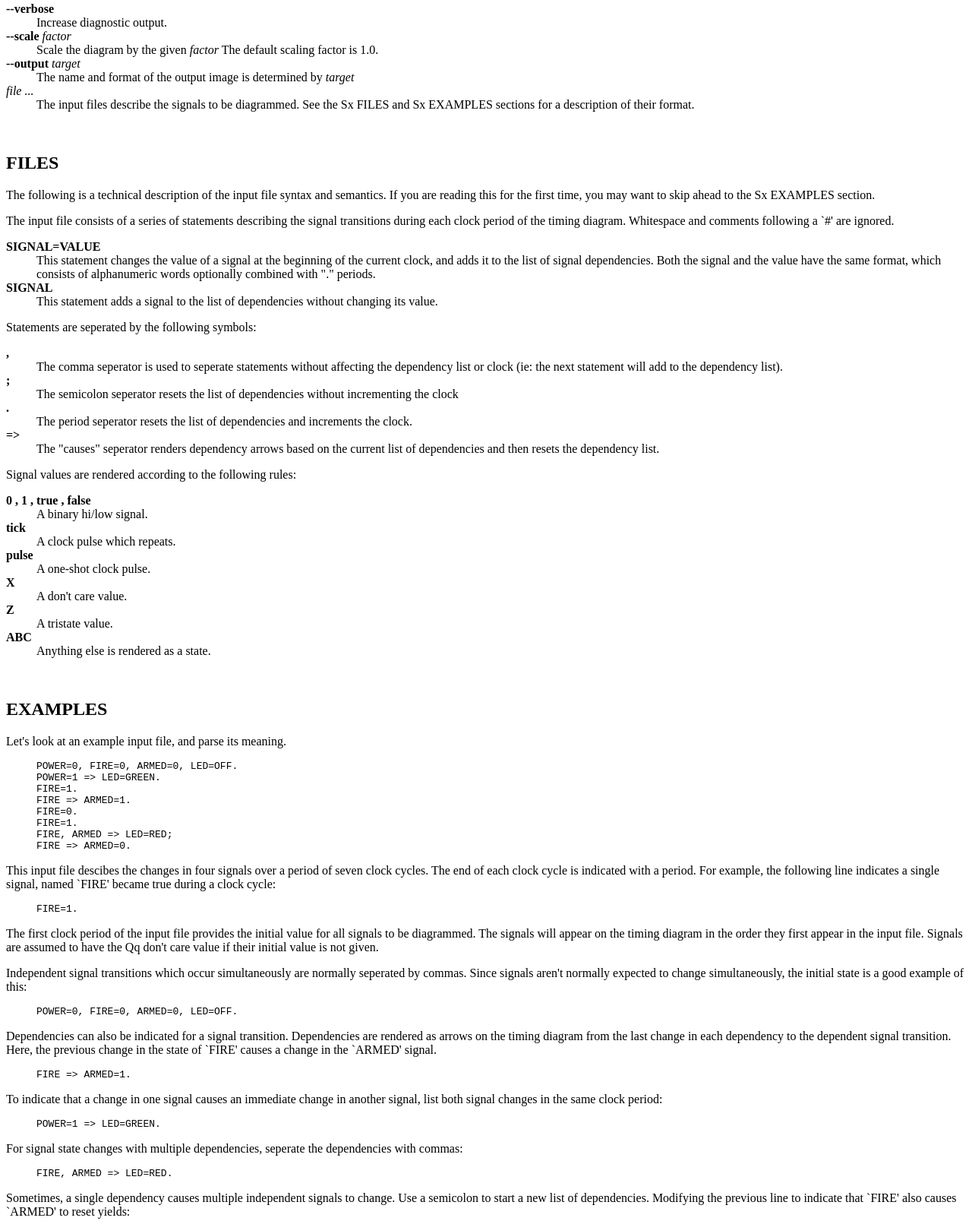
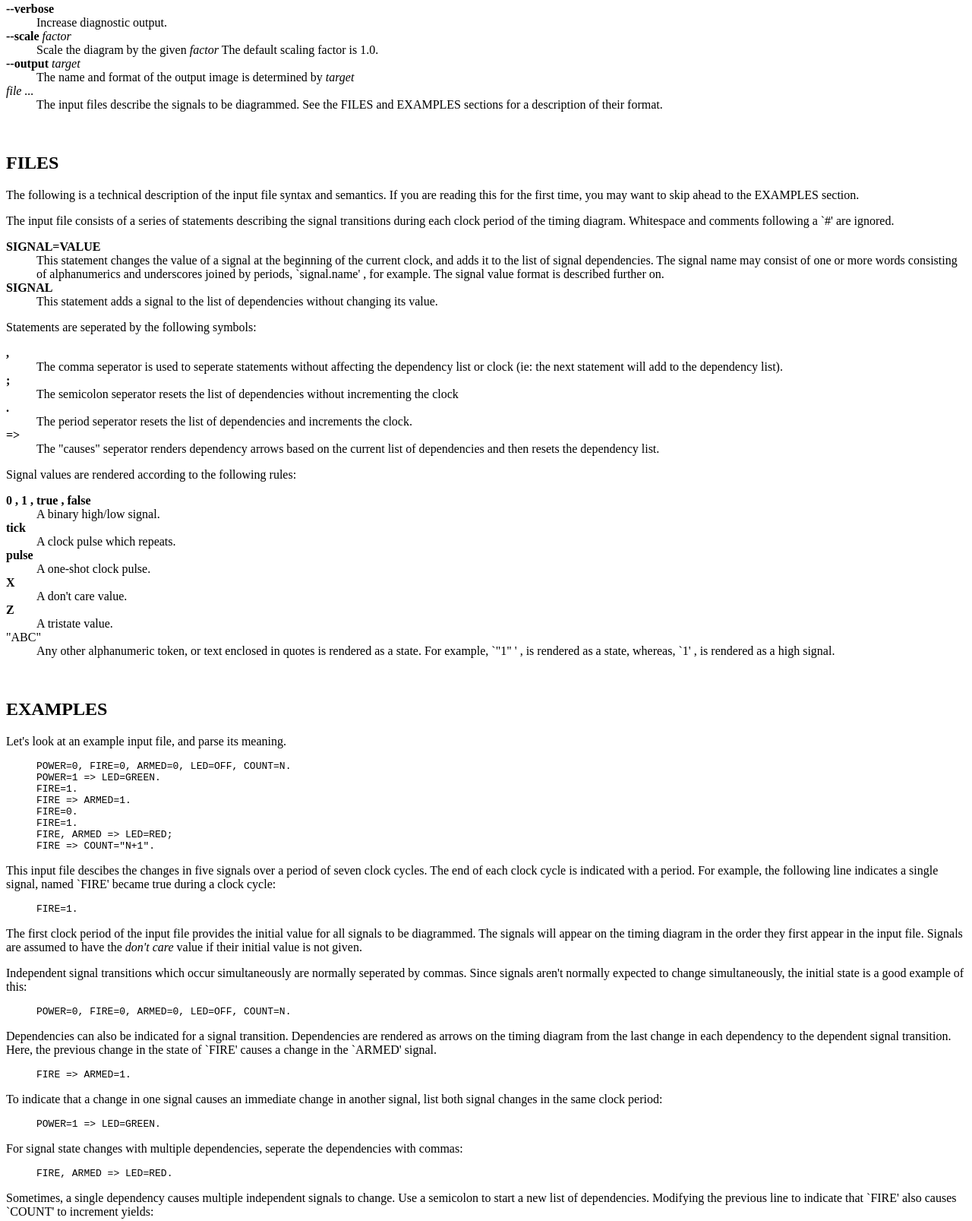
Before and after one commit to fenugrec/drawtiming, a plain HTML site: page drawtiming/doc/drawtiming.html in a window 1280 px wide. Shown: the part 512-2119 px from the top of the page at 76% size. Drawn offline with Linux system fonts and the light colour scheme.

Commit message:
add support for quoted values and update example
svn path=/trunk/; revision=30

```diff
--- a/drawtiming/doc/drawtiming.html
+++ b/drawtiming/doc/drawtiming.html
@@ -83,10 +83,10 @@ The name and format of the output image is determined by
 
 <DD>
 The input files describe the signals to be diagrammed.  See the
-Sx FILES
+FILES
 
 and
-Sx EXAMPLES
+EXAMPLES
 
 sections for a description of their format.
 </DL>
@@ -98,7 +98,7 @@ sections for a description of their format.
 The following is a technical description of the input file syntax and
 semantics.  If you are reading this for the first time, you may want
 to skip ahead to the
-Sx EXAMPLES
+EXAMPLES
 
 section.
 <P>
@@ -117,9 +117,13 @@ are ignored.
 <DT><B>SIGNAL=VALUE</B>
 <DD>
 This statement changes the value of a signal at the beginning of the
-current clock, and adds it to the list of signal dependencies.  Both
-the signal and the value have the same format, which consists of
-alphanumeric words optionally combined with &quot;.&quot; periods.
+current clock, and adds it to the list of signal dependencies.  The
+signal name may consist of one or more words consisting of
+alphanumerics and underscores joined by periods,
+`signal.name'
+
+,
+for example.  The signal value format is described further on.
 <DT><B>SIGNAL</B>
 <DD>
 This statement adds a signal to the list of dependencies without
@@ -161,7 +165,7 @@ Signal values are rendered according to the following rules:
 
 <DT><B>0 , 1 , true , false</B>
 <DD>
-A binary hi/low signal.
+A binary high/low signal.
 <DT><B>tick</B>
 <DD>
 A clock pulse which repeats.
@@ -174,9 +178,22 @@ A don't care value.
 <DT><B>Z</B>
 <DD>
 A tristate value.
-<DT><B>ABC</B>
+<DT>&quot;ABC&quot
+
+
 <DD>
-Anything else is rendered as a state.
+Any other alphanumeric token, or text enclosed in quotes is rendered
+as a state.  For example,
+`&quot;1&quot;
+
+'
+
+,
+is rendered as a state, whereas,
+`1'
+
+,
+is rendered as a high signal.
 </DL>
 <P>
 
@@ -189,20 +206,20 @@ Let's look at an example input file, and parse its meaning.
 
 <BLOCKQUOTE>
 <PRE>
-POWER=0, FIRE=0, ARMED=0, LED=OFF.
+POWER=0, FIRE=0, ARMED=0, LED=OFF, COUNT=N.
 POWER=1 =&gt; LED=GREEN.
 FIRE=1.
 FIRE =&gt; ARMED=1.
 FIRE=0.
 FIRE=1.
 FIRE, ARMED =&gt; LED=RED;
-FIRE =&gt; ARMED=0.
+FIRE =&gt; COUNT=&quot;N+1&quot;.
 </PRE>
 </BLOCKQUOTE>
 
 <P>
 
-This input file descibes the changes in four signals over a period of
+This input file descibes the changes in five signals over a period of
 seven clock cycles.  The end of each clock cycle is indicated with a
 period.  For example, the following line indicates a single signal,
 named
@@ -219,7 +236,7 @@ The first clock period of the input file provides the initial value
 for all signals to be diagrammed.  The signals will appear on the
 timing diagram in the order they first appear in the input file.
 Signals are assumed to have the
-Qq don't care
+<i>don't care</i>
 
 value if their initial value is not given.
 <P>
@@ -230,7 +247,7 @@ simultaneously, the initial state is a good example of this:
 <P>
 
 
-<BLOCKQUOTE><TT>POWER=0, FIRE=0, ARMED=0, LED=OFF.</TT></BLOCKQUOTE>
+<BLOCKQUOTE><TT>POWER=0, FIRE=0, ARMED=0, LED=OFF, COUNT=N.</TT></BLOCKQUOTE>
 <P>
 
 Dependencies can also be indicated for a signal transition.
@@ -271,15 +288,15 @@ Modifying the previous line to indicate that
 `FIRE'
 
 also causes
-`ARMED'
+`COUNT'
 
-to reset yields:
+to increment yields:
 <P>
 
 
 <BLOCKQUOTE><TT>FIRE, ARMED =&gt; LED=RED;</TT></BLOCKQUOTE>
 
-<BLOCKQUOTE><TT>FIRE =&gt; ARMED=0.</TT></BLOCKQUOTE>
+<BLOCKQUOTE><TT>FIRE =&gt; COUNT=&quot;N+1&quot;.</TT></BLOCKQUOTE>
 <P>
 
 You can find this example and others along with their generated timing
@@ -332,6 +349,6 @@ None reported.
 This document was created by
 man2html,
 using the manual pages.<BR>
-Time:  GMT, September 20, 2004
+Time:  GMT, September 22, 2004
 </BODY>
 </HTML>
```
Also changed, not shown: 1 other file.
